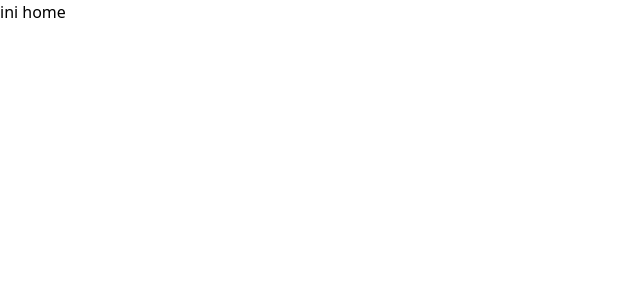
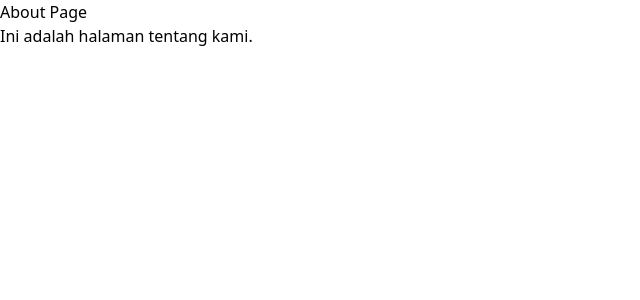
Before and after one commit to Muizzuddin-github/JepunApp, a Next.js app: page /cara-pemesanan in a window 1280 px wide. Shown: the top 300 px of the page, without its empty margins (0-640 px from the left). Built offline with nearby package versions, Linux system fonts and the light colour scheme.

Commit message:
aos dan metadata

```diff
--- a/src/app/cara-pemesanan/page.js
+++ b/src/app/cara-pemesanan/page.js
@@ -1,3 +1,16 @@
-export default function Home() {
-  return <button>ini home</button>;
+"use client";
+
+import { useEffect } from "react";
+
+export default function Pemesanan() {
+  useEffect(() => {
+    document.title = "Cara Pemesanan";
+  }, []);
+
+  return (
+    <>
+      <h1>About Page</h1>
+      <p>Ini adalah halaman tentang kami.</p>
+    </>
+  );
 }
--- a/src/app/layout.js
+++ b/src/app/layout.js
@@ -1,6 +1,11 @@
+"use client";
+
 import { Geist, Geist_Mono } from "next/font/google";
 import "./globals.css";
 import Script from "next/script";
+import "aos/dist/aos.css"; // Import CSS-nya
+import AOS from "aos";
+import { useEffect } from "react";
 
 const geistSans = Geist({
   variable: "--font-geist-sans",
@@ -12,12 +17,13 @@ const geistMono = Geist_Mono({
   subsets: ["latin"],
 });
 
-export const metadata = {
-  title: "Create Next App",
-  description: "Generated by create next app",
-};
-
 export default function RootLayout({ children }) {
+  useEffect(() => {
+    AOS.init({
+      duration: 1000, // durasi animasi
+      once: true, // animasi hanya sekali
+    });
+  }, []);
   return (
     <html lang="en">
       <head>
```
Also changed, not shown: package.json (+5 -4 lines), 1 other file (tests, documents, lock files or other folders).
